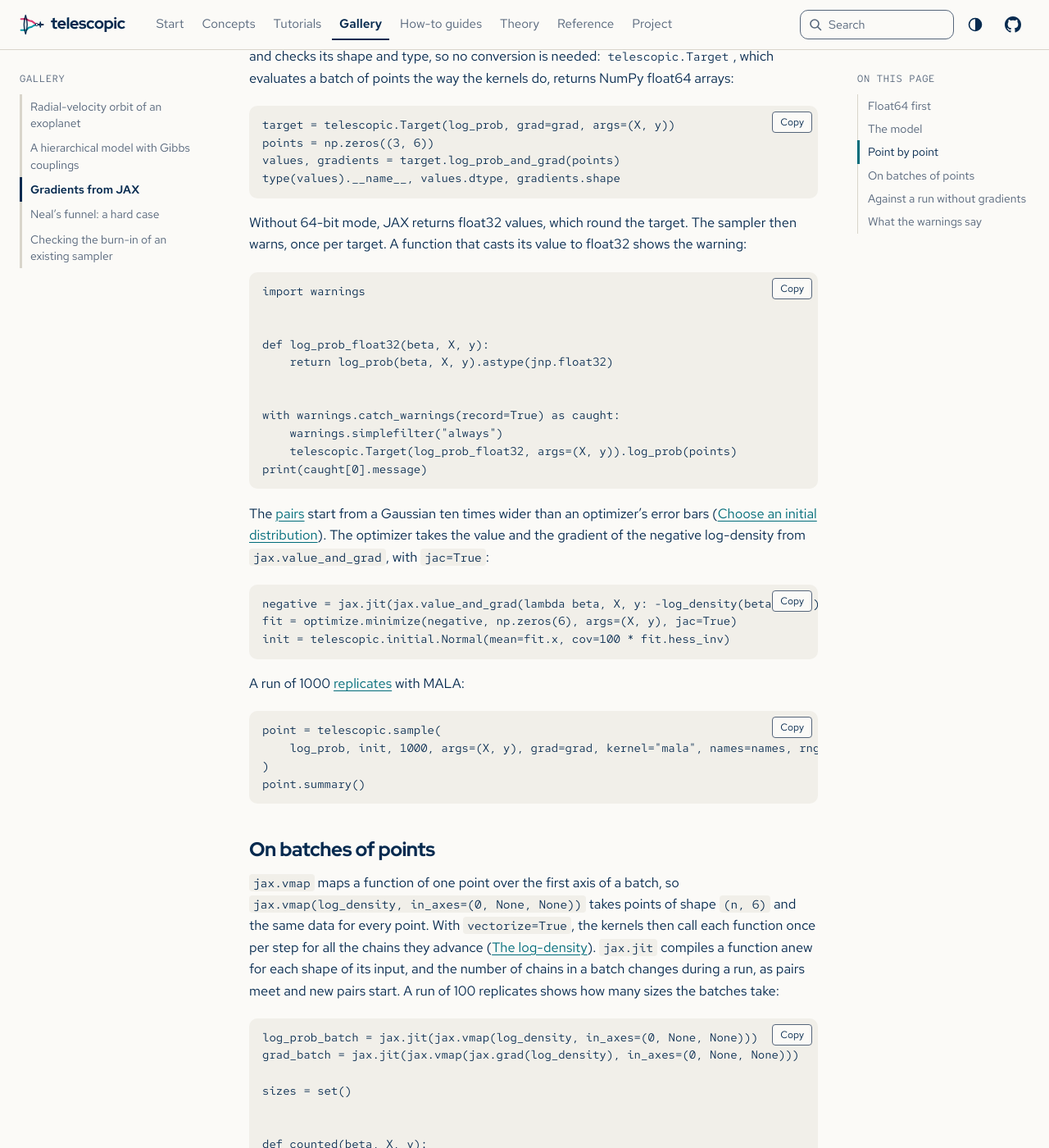
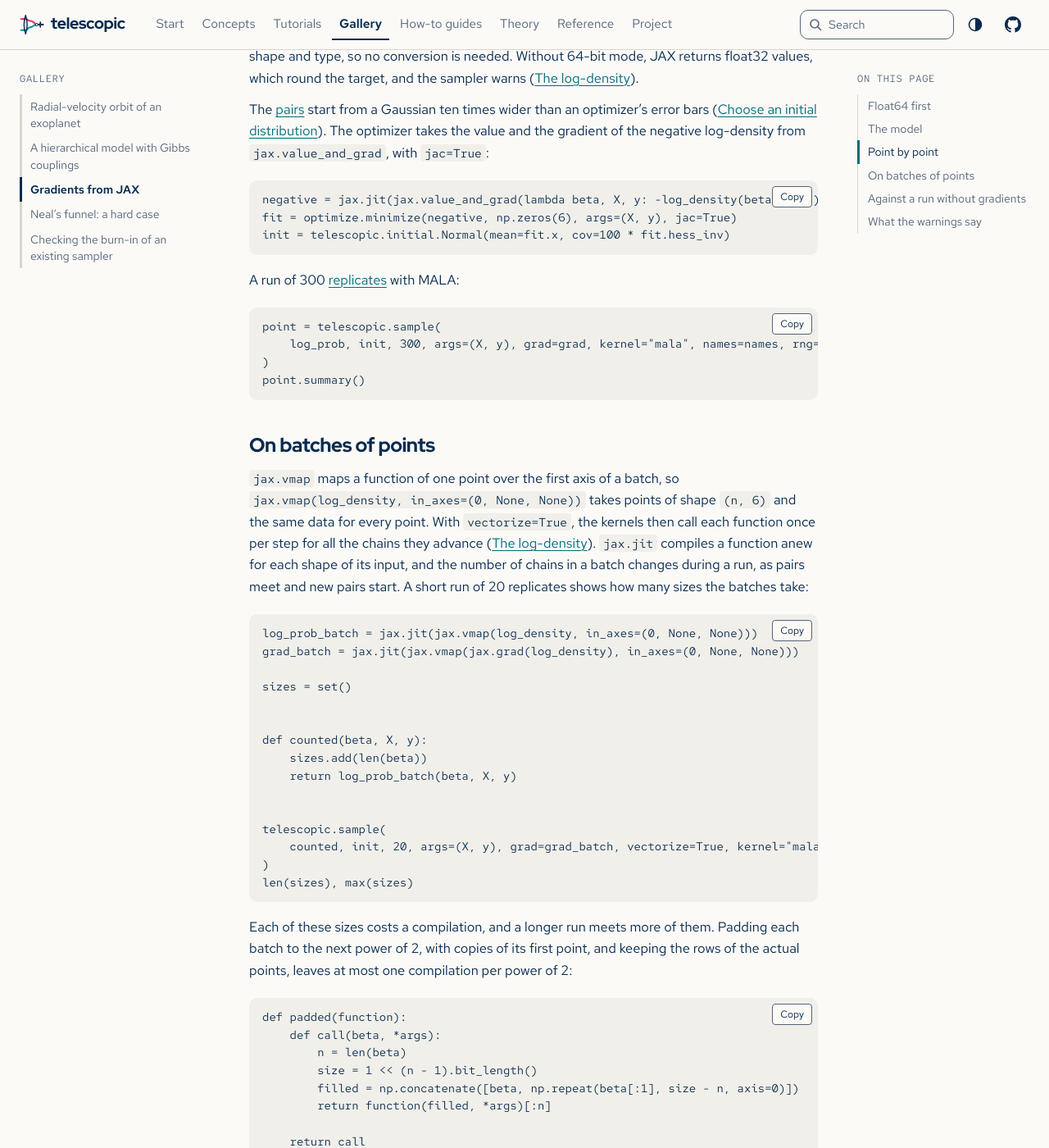
Before and after one commit to joshspeagle/telescopic, a Sphinx documentation site: the page built from docs/gallery/jax-gradients.md, in a window 1280 px wide and 1400 px high, scrolled down 1330 px. Shown: the whole window at 82% size. Built offline with Sphinx 7.4.7, drawn with Linux system fonts in a browser that asks for light colours; some of the changed text lies outside the part shown.

Commit message:
Trim the JAX gallery page and state its six comparisons
Co-Authored-By: Claude Opus 5.5 <noreply@anthropic.com>
Claude-Session: https://claude.ai/code/session_01JkqiRjnZwqMVo8Rd3e5j1c

````diff
--- a/docs/gallery/jax-gradients.md
+++ b/docs/gallery/jax-gradients.md
@@ -66,43 +66,10 @@ log_prob = jax.jit(log_density)
 grad = jax.jit(jax.grad(log_density))
 ```
 
-They return JAX arrays. telescopic copies what a target function returns into a NumPy
-array and checks its shape and type, so no conversion is needed:
-{class}`telescopic.Target`, which evaluates a batch of points the way the kernels do,
-returns NumPy float64 arrays:
-
-```{code-cell} python
-target = telescopic.Target(log_prob, grad=grad, args=(X, y))
-points = np.zeros((3, 6))
-values, gradients = target.log_prob_and_grad(points)
-type(values).__name__, values.dtype, gradients.shape
-```
-
-Without 64-bit mode, JAX returns float32 values, which round the target. The sampler
-then warns, once per target. A function that casts its value to float32 shows the
-warning:
-
-```{code-cell} python
-:tags: [wrap-output]
-
-import warnings
-
-
-def log_prob_float32(beta, X, y):
-    return log_prob(beta, X, y).astype(jnp.float32)
-
-
-with warnings.catch_warnings(record=True) as caught:
-    warnings.simplefilter("always")
-    telescopic.Target(log_prob_float32, args=(X, y)).log_prob(points)
-print(caught[0].message)
-```
-
-```{code-cell} python
-:tags: [remove-cell]
-
-assert [w.category for w in caught] == [telescopic.InputWarning]
-```
+They return JAX arrays, which telescopic copies into NumPy float64 arrays as it checks
+their shape and type, so no conversion is needed. Without 64-bit mode, JAX returns
+float32 values, which round the target, and the sampler warns
+([The log-density](../guide/log-density.md#the-log-density)).
 
 The {term}`pairs <pair>` start from a Gaussian ten times wider than an optimizer's error bars
 ([Choose an initial distribution](../guide/initial-distribution.md#choosing-one)). The
@@ -115,11 +82,11 @@ fit = optimize.minimize(negative, np.zeros(6), args=(X, y), jac=True)
 init = telescopic.initial.Normal(mean=fit.x, cov=100 * fit.hess_inv)
 ```
 
-A run of 1000 {term}`replicates <replicate>` with MALA:
+A run of 300 {term}`replicates <replicate>` with MALA:
 
 ```{code-cell} python
 point = telescopic.sample(
-    log_prob, init, 1000, args=(X, y), grad=grad, kernel="mala", names=names, rng=2
+    log_prob, init, 300, args=(X, y), grad=grad, kernel="mala", names=names, rng=2
 )
 point.summary()
 ```
@@ -132,8 +99,8 @@ same data for every point. With `vectorize=True`, the kernels then call each fun
 once per step for all the chains they advance
 ([The log-density](../guide/log-density.md#the-log-density)). `jax.jit` compiles a
 function anew for each shape of its input, and the number of chains in a batch changes
-during a run, as pairs meet and new pairs start. A run of 100 replicates shows how many
-sizes the batches take:
+during a run, as pairs meet and new pairs start. A short run of 20 replicates shows how
+many sizes the batches take:
 
 ```{code-cell} python
 log_prob_batch = jax.jit(jax.vmap(log_density, in_axes=(0, None, None)))
@@ -148,7 +115,7 @@ def counted(beta, X, y):
 
 
 telescopic.sample(
-    counted, init, args=(X, y), grad=grad_batch, vectorize=True, kernel="mala", rng=2
+    counted, init, 20, args=(X, y), grad=grad_batch, vectorize=True, kernel="mala", rng=2
 )
 len(sizes), max(sizes)
 ```
@@ -159,7 +126,8 @@ len(sizes), max(sizes)
 glue("n_sizes", len(sizes), display=False)
 ```
 
-Each of these {glue:text}`n_sizes:d` sizes costs a compilation. Padding each batch to
+Each of these {glue:text}`n_sizes:d` sizes costs a compilation, and a longer run meets
+more of them. Padding each batch to
 the next power of 2, with copies of its first point, and keeping the rows of the actual
 points, leaves at most one compilation per power of 2:
 
@@ -177,7 +145,7 @@ def padded(function):
 batch = telescopic.sample(
     padded(log_prob_batch),
     init,
-    1000,
+    300,
     args=(X, y),
     grad=padded(grad_batch),
     vectorize=True,
@@ -258,13 +226,15 @@ dict(zip(names, z.round(2).tolist()))
 ```{code-cell} python
 :tags: [remove-cell]
 
-# The claim of the next paragraph.
+# The claims of the next paragraph.
 assert np.all(np.abs(z) < 3)
+glue("largest_z", float(np.max(np.abs(z))), display=False)
 ```
 
-The two runs have different seeds, so their errors are independent, and the
-differences of their estimates, in standard errors, are of the size expected of draws
-from $\mathcal N(0, 1)$.
+The two runs have different seeds, so their errors are independent, and each difference
+of their estimates, in standard errors, should look like a draw from
+$\mathcal N(0, 1)$. All six, printed above, are within 3 standard errors; the largest
+in absolute value is {glue:text}`largest_z:.2f`.
 
 ## What the warnings say
 
````
